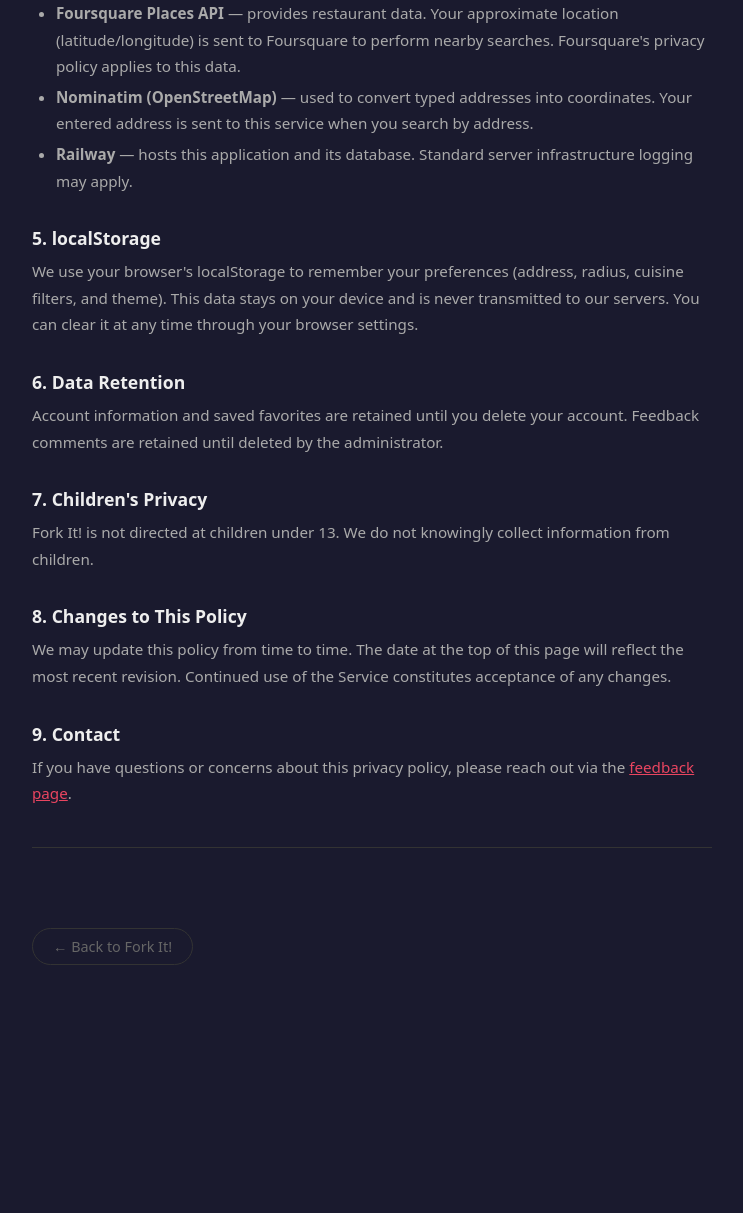
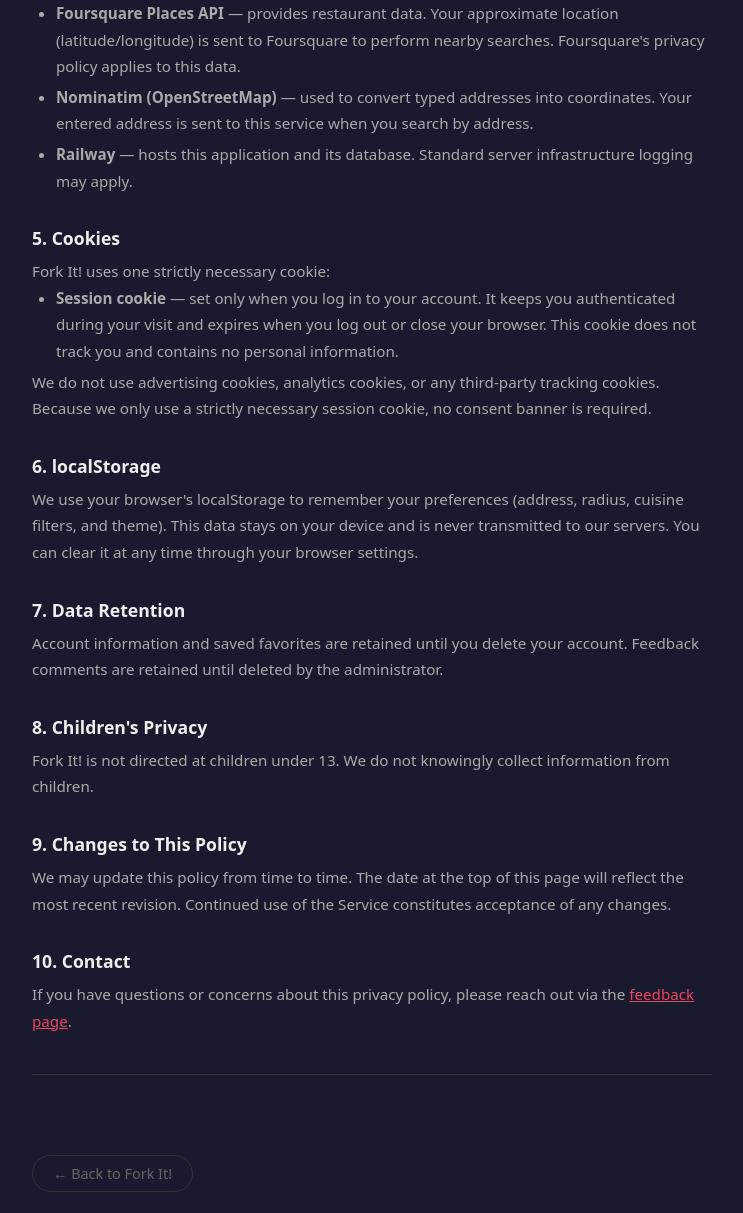
Before and after one commit to culture5270/forkit, a Python web app: template templates/privacy.html in a window 1280 px wide. Shown: the part 1093-2306 px from the top of the page, without its empty margins (268-1011 px from the left). Before the commit the page ends 2058 px from the top, so only its background shows below. Run offline with Jinja, Linux system fonts and the light colour scheme; the template is opened without the code that fills it, so the values that code supplies are empty.

Commit message:
Add cookie policy section to privacy page
Co-Authored-By: Claude Sonnet 4.6 <noreply@anthropic.com>

```diff
--- a/templates/privacy.html
+++ b/templates/privacy.html
@@ -120,19 +120,26 @@
       <li><strong>Railway</strong> — hosts this application and its database. Standard server infrastructure logging may apply.</li>
     </ul>
 
-    <h2>5. localStorage</h2>
+    <h2>5. Cookies</h2>
+    <p>Fork It! uses one strictly necessary cookie:</p>
+    <ul>
+      <li><strong>Session cookie</strong> — set only when you log in to your account. It keeps you authenticated during your visit and expires when you log out or close your browser. This cookie does not track you and contains no personal information.</li>
+    </ul>
+    <p>We do not use advertising cookies, analytics cookies, or any third-party tracking cookies. Because we only use a strictly necessary session cookie, no consent banner is required.</p>
+
+    <h2>6. localStorage</h2>
     <p>We use your browser's localStorage to remember your preferences (address, radius, cuisine filters, and theme). This data stays on your device and is never transmitted to our servers. You can clear it at any time through your browser settings.</p>
 
-    <h2>6. Data Retention</h2>
+    <h2>7. Data Retention</h2>
     <p>Account information and saved favorites are retained until you delete your account. Feedback comments are retained until deleted by the administrator.</p>
 
-    <h2>7. Children's Privacy</h2>
+    <h2>8. Children's Privacy</h2>
     <p>Fork It! is not directed at children under 13. We do not knowingly collect information from children.</p>
 
-    <h2>8. Changes to This Policy</h2>
+    <h2>9. Changes to This Policy</h2>
     <p>We may update this policy from time to time. The date at the top of this page will reflect the most recent revision. Continued use of the Service constitutes acceptance of any changes.</p>
 
-    <h2>9. Contact</h2>
+    <h2>10. Contact</h2>
     <p>If you have questions or concerns about this privacy policy, please reach out via the <a href="/feedback" style="color: #e94560;">feedback page</a>.</p>
 
     <hr>
```
